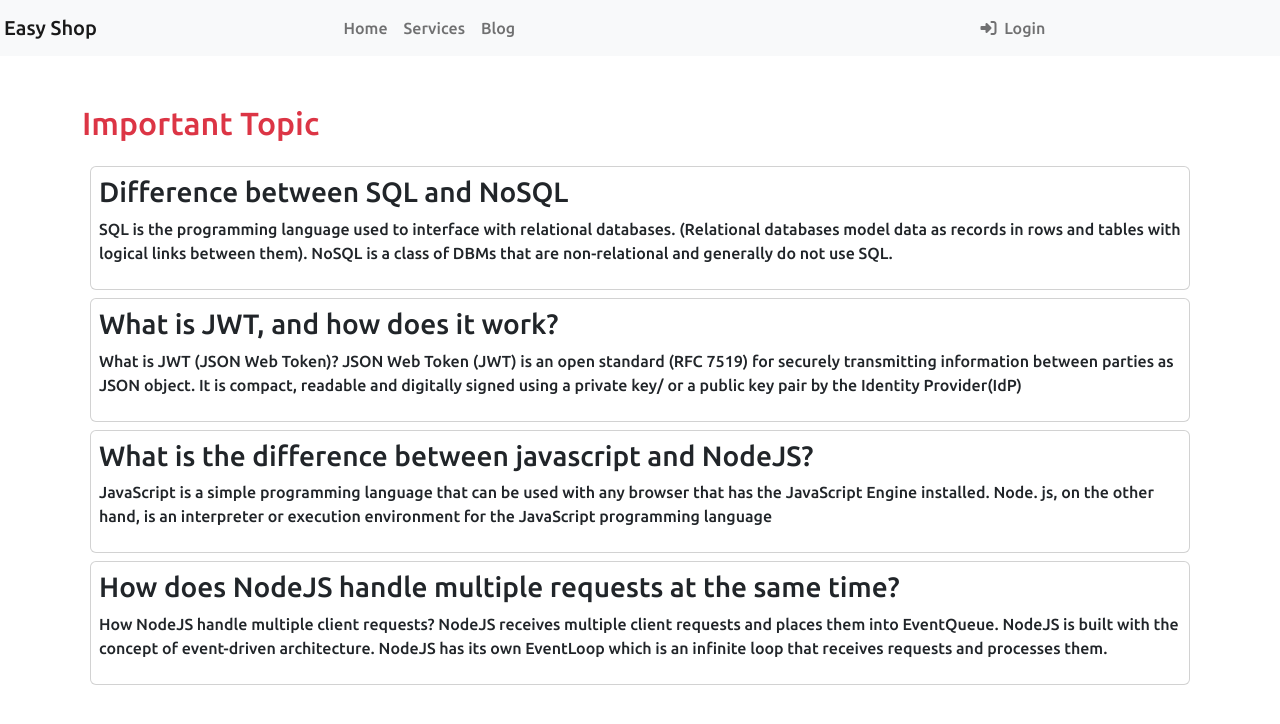
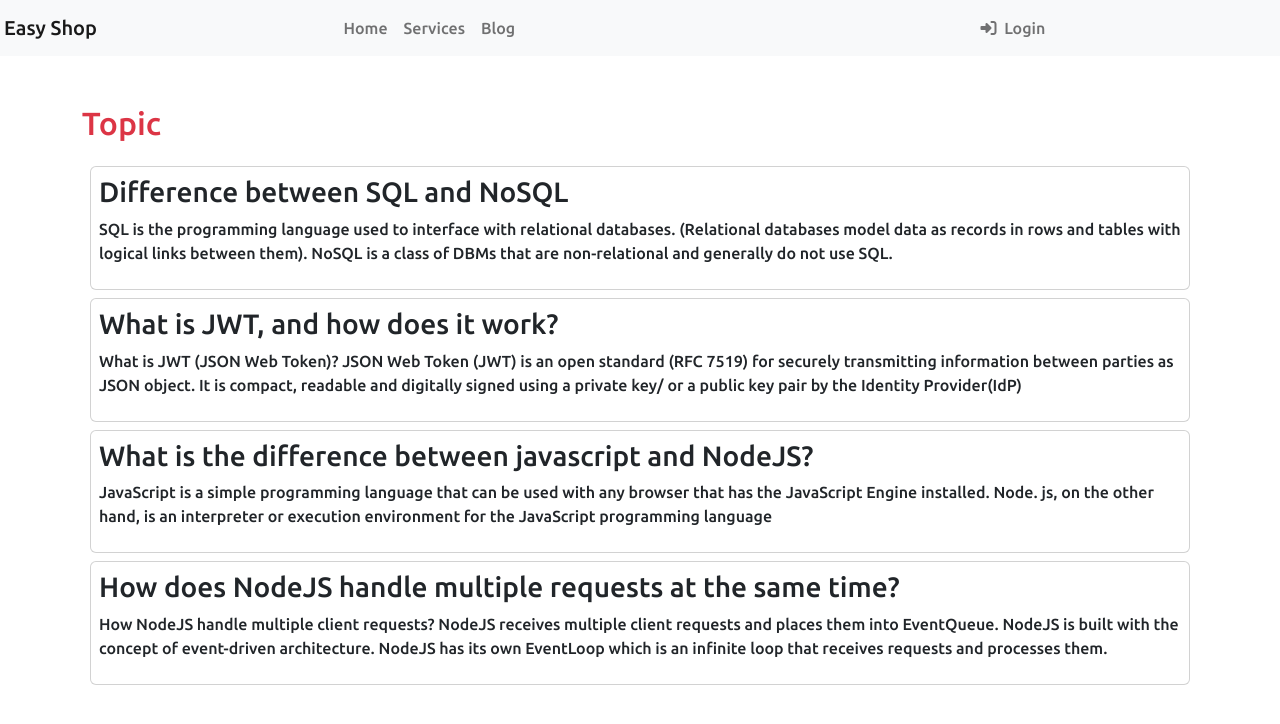
Before and after one commit to Bashar234/easy-shop-client-side, a React (Create React App) app: page /blog in a window 1280 px wide. Shown: the top 724 px of the page. Built offline with nearby package versions, Linux system fonts and the light colour scheme; no server answers.

Commit message:
added something in blog

```diff
--- a/src/Screen/Blog.js
+++ b/src/Screen/Blog.js
@@ -6,7 +6,7 @@ const Blog = () => {
   }, []);
   return (
     <div className="container my-5">
-      <h2 className="text-danger my-2">Important Topic</h2>
+      <h2 className="text-danger my-2"> Topic</h2>
       <div>
         <div className="p-2">
           <div className="p-2 my-2 card">
```
